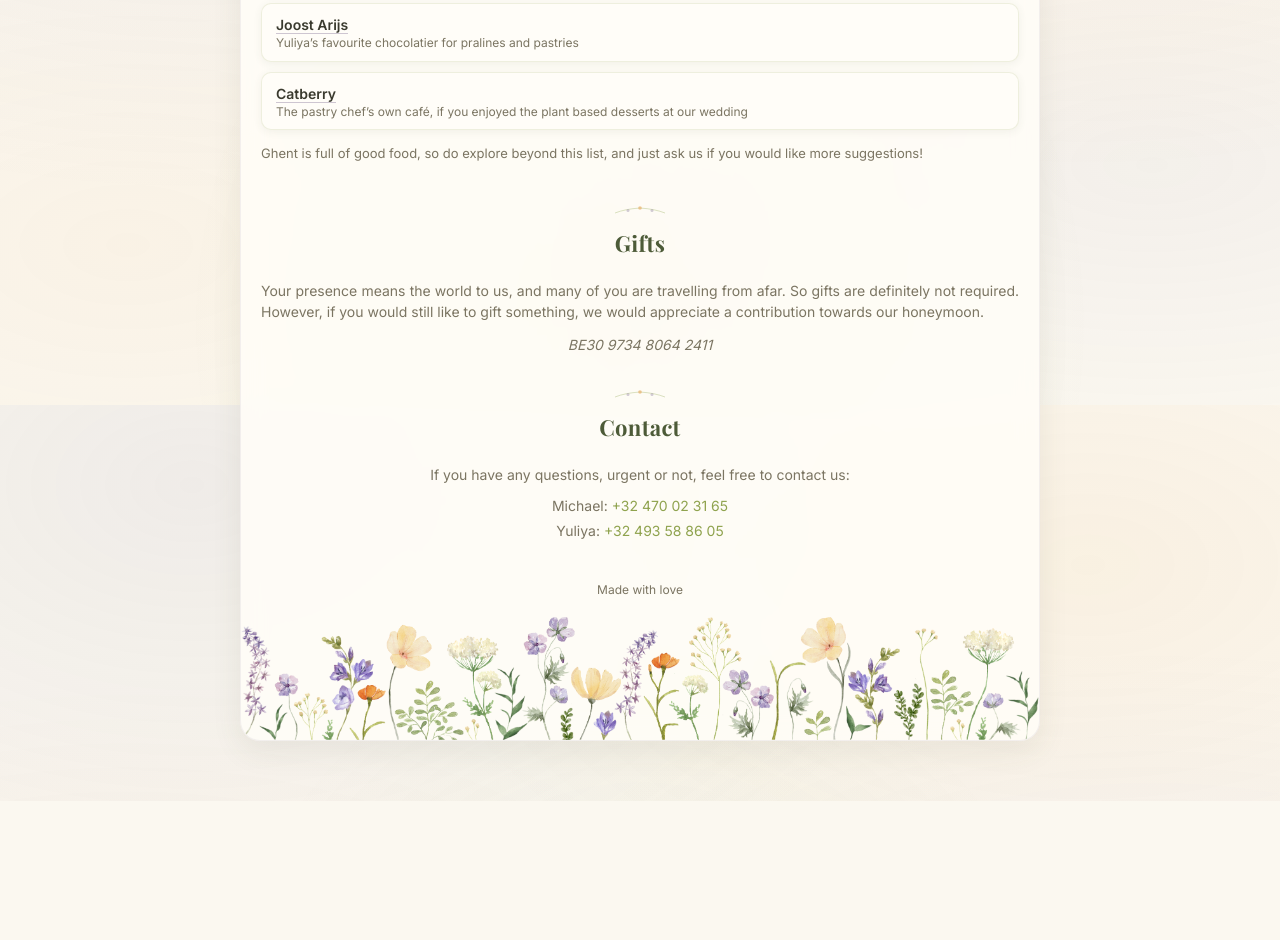
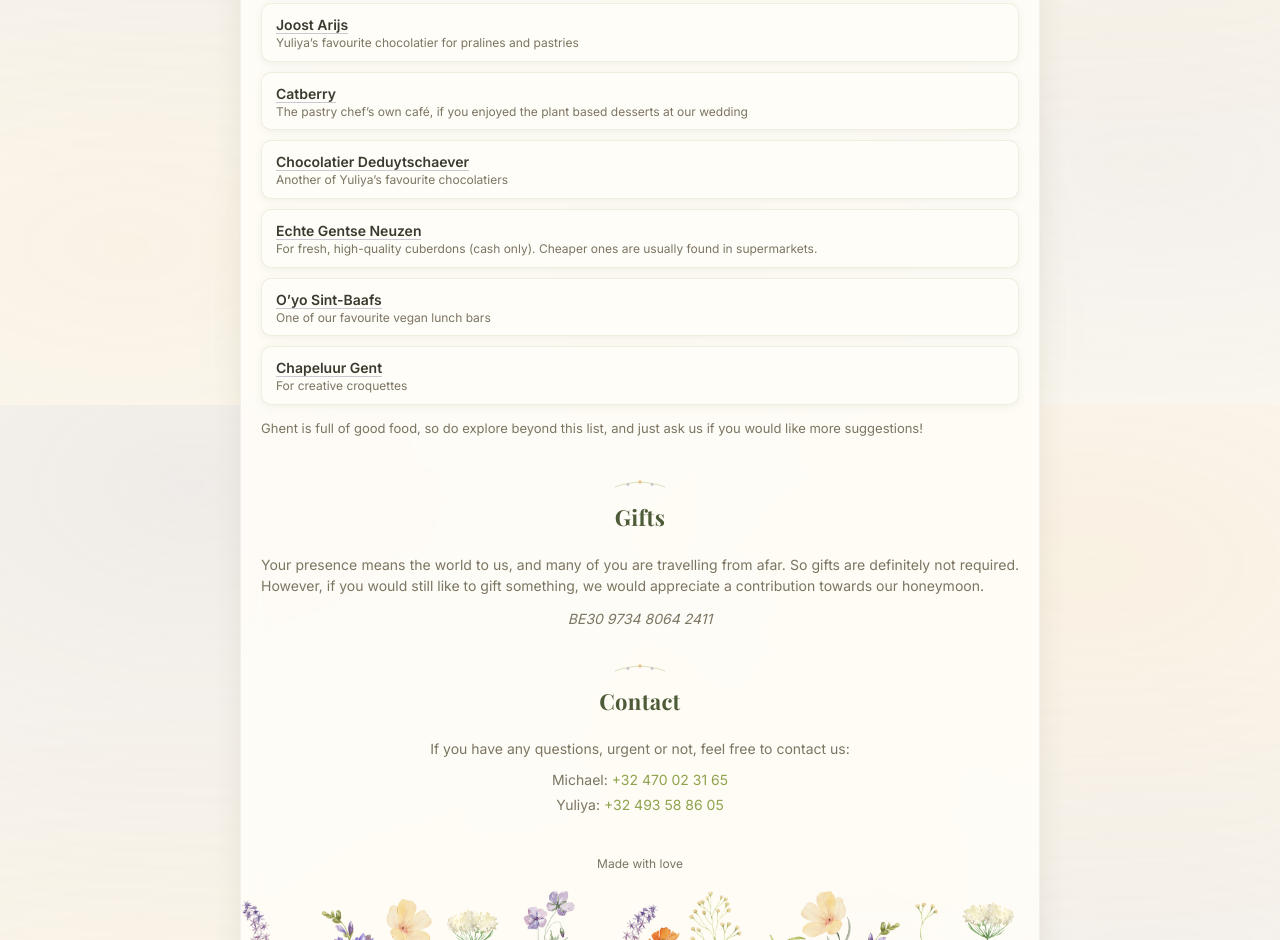
Before and after one commit to Micjanov/wedding-yuliya-michael, a plain HTML site: page index.html in a window 1280 px wide. Shown: the part 3595-4535 px from the top of the page. Before the commit the page ends 4396 px from the top, so only its background shows below. Drawn offline with nearby package versions, Linux system fonts and the light colour scheme.

Commit message:
more food places

```diff
--- a/index.html
+++ b/index.html
@@ -1281,6 +1281,34 @@
                     <div class="hotel-info">
                         <div class="hotel-name"><a class="hotel-name-link" href="https://maps.app.goo.gl/BFAmJih2KXqxmLqG6" target="_blank" rel="noopener noreferrer">Catberry</a></div>
                         <div class="hotel-address" data-i18n="eat6_desc">The pastry chef&rsquo;s own café, if you enjoyed the desserts at our wedding</div>
+                    </div>
+                </div>
+
+                <div class="hotel-item">
+                    <div class="hotel-info">
+                        <div class="hotel-name"><a class="hotel-name-link" href="https://maps.app.goo.gl/vSU7j6BQaU8Zrjq37" target="_blank" rel="noopener noreferrer">Chocolatier Deduytschaever</a></div>
+                        <div class="hotel-address" data-i18n="eat7_desc">Another of Yuliya&rsquo;s favourite chocolatiers</div>
+                    </div>
+                </div>
+
+                <div class="hotel-item">
+                    <div class="hotel-info">
+                        <div class="hotel-name"><a class="hotel-name-link" href="https://maps.app.goo.gl/F3AaSZURpXmxRNpm7" target="_blank" rel="noopener noreferrer">Echte Gentse Neuzen</a></div>
+                        <div class="hotel-address" data-i18n="eat8_desc">For fresh, high-quality cuberdons (cash only). Cheaper ones are usually found in supermarkets.</div>
+                    </div>
+                </div>
+
+                <div class="hotel-item">
+                    <div class="hotel-info">
+                        <div class="hotel-name"><a class="hotel-name-link" href="https://maps.app.goo.gl/2BWubycniopFZaon9" target="_blank" rel="noopener noreferrer">O&rsquo;yo Sint-Baafs</a></div>
+                        <div class="hotel-address" data-i18n="eat9_desc">One of our favourite vegan lunch bars</div>
+                    </div>
+                </div>
+
+                <div class="hotel-item">
+                    <div class="hotel-info">
+                        <div class="hotel-name"><a class="hotel-name-link" href="https://maps.app.goo.gl/Sc5uPfFMGhZ4EGLa7" target="_blank" rel="noopener noreferrer">Chapeluur Gent</a></div>
+                        <div class="hotel-address" data-i18n="eat10_desc">For creative croquettes</div>
                     </div>
                 </div>
             </div>
@@ -1396,6 +1424,10 @@
                     eat4_desc: 'Homely Palestinian flavours worth seeking out',
                     eat5_desc: 'Yuliya\u2019s favourite chocolatier for pralines and pastries',
                     eat6_desc: 'The pastry chef\u2019s own caf\u00e9, if you enjoyed the plant based desserts at our wedding',
+                    eat7_desc: 'Another of Yuliya\u2019s favourite chocolatiers',
+                    eat8_desc: 'For fresh, high-quality cuberdons (cash only). Cheaper ones are usually found in supermarkets.',
+                    eat9_desc: 'One of our favourite vegan lunch bars',
+                    eat10_desc: 'For creative croquettes',
                     eat_outro: 'Ghent is full of good food, so do explore beyond this list, and just ask us if you would like more suggestions!',
                     gifts_title: 'Gifts',
                     gifts_text: 'Your presence means the world to us, and many of you are travelling from afar. So gifts are definitely not required. However, if you would still like to gift something, we would appreciate a contribution towards our honeymoon.',
@@ -1471,6 +1503,10 @@
                     eat4_desc: 'Lekkere Palestijnse gerechten met een huiselijke toets',
                     eat5_desc: 'Yuliya\u2019s favoriete chocolatier voor verfijnde pralines en gebak',
                     eat6_desc: 'Het eigen caf\u00e9 van de patissier, als je genoten hebt van de desserts op ons huwelijk',
+                    eat7_desc: 'Nog een van Yuliya\u2019s favoriete chocolatiers',
+                    eat8_desc: 'Voor verse cuberdons van topkwaliteit (enkel cash). Goedkopere vind je vaak in de supermarkt.',
+                    eat9_desc: 'Een van onze favoriete veganistische lunchbars',
+                    eat10_desc: 'Voor creatieve kroketten',
                     eat_outro: 'Gent zit vol geweldige eetplaatsen, dus ontdek zeker meer dan dit lijstje en vraag ons gerust om extra tips!',
                     gifts_title: 'Cadeaus',
                     gifts_text: 'Jullie aanwezigheid betekent al ontzettend veel, en velen van jullie komen van ver. Cadeaus zijn dus zeker niet nodig, maar voor wie toch graag iets wil geven: we zouden een bijdrage aan onze huwelijksreis heel erg waarderen.',
@@ -1546,6 +1582,10 @@
                     eat4_desc: 'Домашние палестинские вкусы, которые стоит попробовать',
                     eat5_desc: 'Любимый шоколатье Юлии с изысканными пралине и десертами',
                     eat6_desc: 'Кафе самого кондитера, загляните, если вам понравились десерты на нашей свадьбе',
+                    eat7_desc: 'Ещё один любимый шоколатье Юлии',
+                    eat8_desc: 'Свежие кубердоны высокого качества (только наличные). Подешевле обычно можно найти в супермаркетах.',
+                    eat9_desc: 'Один из наших любимых веганских ланч-баров',
+                    eat10_desc: 'За креативными крокетами',
                     eat_outro: 'В Генте много вкусной еды, так что не ограничивайтесь этим списком, и обращайтесь к нам, если хотите больше рекомендаций!',
                     gifts_title: '\u041f\u043e\u0434\u0430\u0440\u043a\u0438',
                     gifts_text: '\u0412\u0430\u0448\u0435 \u043f\u0440\u0438\u0441\u0443\u0442\u0441\u0442\u0432\u0438\u0435 \u0443\u0436\u0435 \u0437\u043d\u0430\u0447\u0438\u0442 \u0434\u043b\u044f \u043d\u0430\u0441 \u043e\u0447\u0435\u043d\u044c \u043c\u043d\u043e\u0433\u043e, \u0438 \u043c\u043d\u043e\u0433\u0438\u0435 \u0438\u0437 \u0432\u0430\u0441 \u043f\u0440\u0438\u0435\u0437\u0436\u0430\u044e\u0442 \u0438\u0437\u0434\u0430\u043b\u0435\u043a\u0430. \u041f\u043e\u0434\u0430\u0440\u043a\u0438 \u0442\u043e\u0447\u043d\u043e \u043d\u0435 \u043d\u0443\u0436\u043d\u044b, \u043d\u043e \u0435\u0441\u043b\u0438 \u0432\u044b \u0432\u0441\u0451 \u0436\u0435 \u0445\u043e\u0442\u0438\u0442\u0435 \u0447\u0442\u043e-\u0442\u043e \u043f\u043e\u0434\u0430\u0440\u0438\u0442\u044c, \u043c\u044b \u0431\u0443\u0434\u0435\u043c \u043e\u0447\u0435\u043d\u044c \u0431\u043b\u0430\u0433\u043e\u0434\u0430\u0440\u043d\u044b \u0437\u0430 \u0432\u043a\u043b\u0430\u0434 \u0432 \u043d\u0430\u0448\u0435 \u0441\u0432\u0430\u0434\u0435\u0431\u043d\u043e\u0435 \u043f\u0443\u0442\u0435\u0448\u0435\u0441\u0442\u0432\u0438\u0435.',
```
